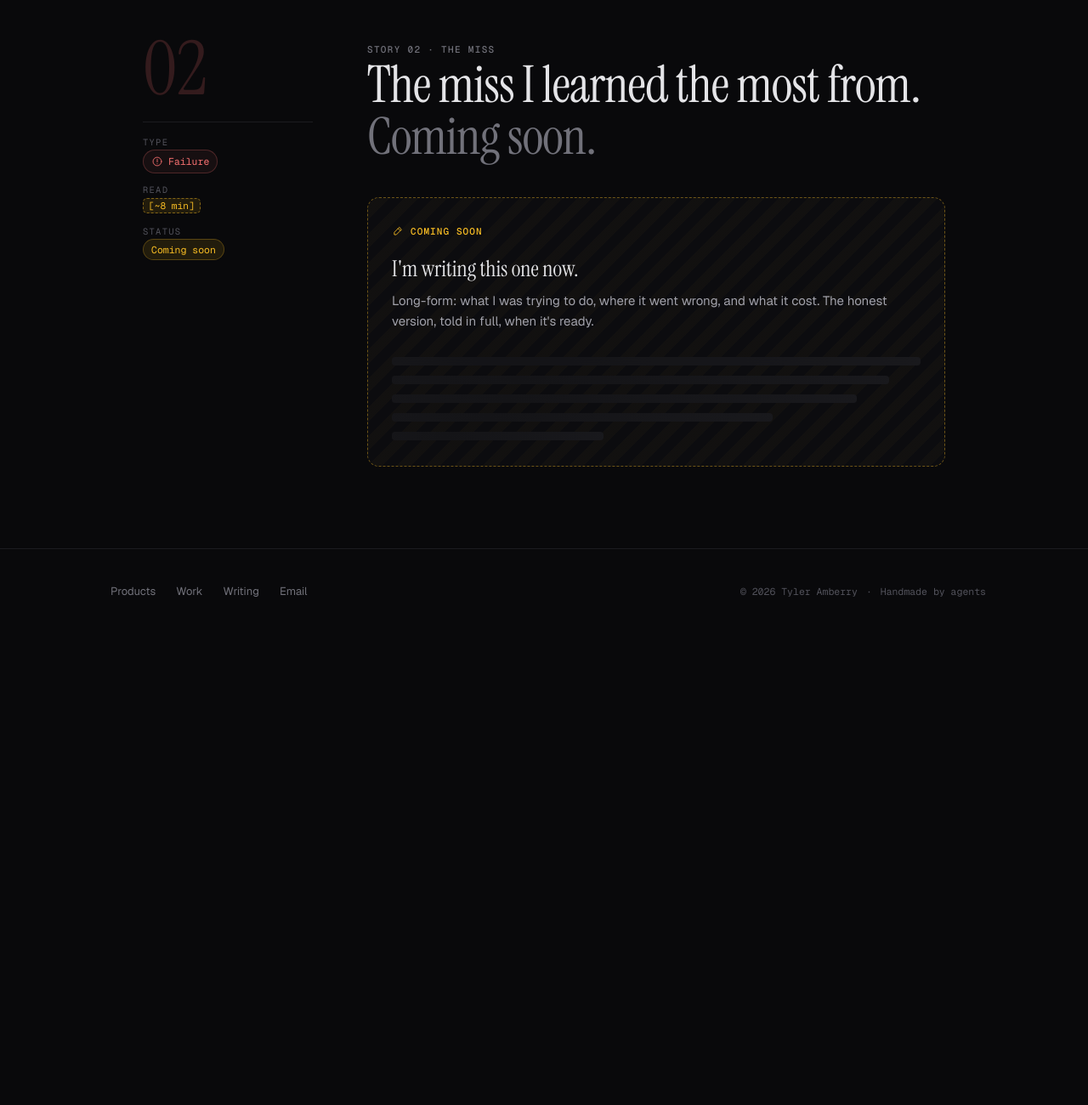
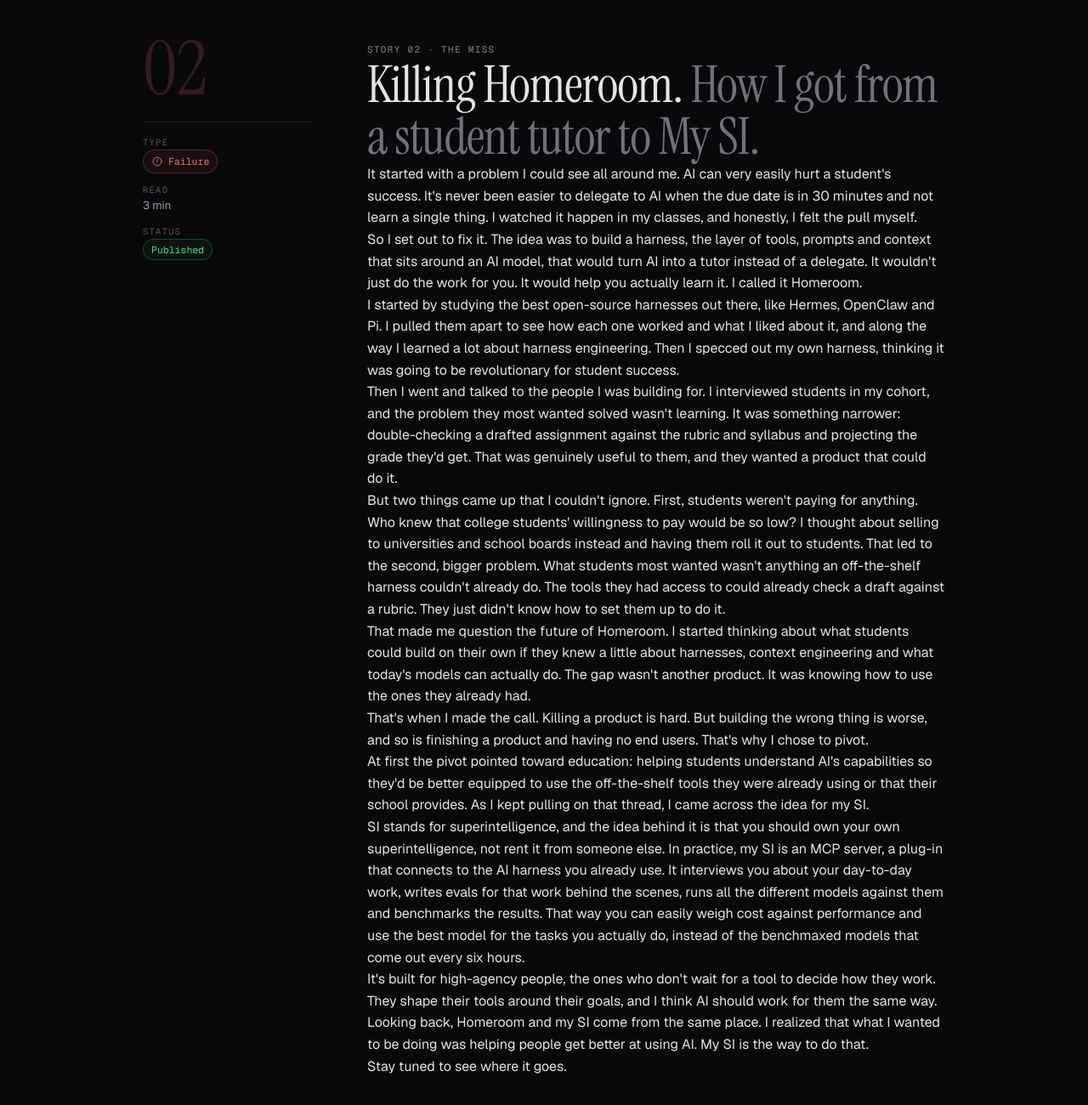
Before and after one commit to tyleramberry/tyleramberry-site, a plain HTML site: page writing.html in a window 1280 px wide. Shown: the part 5200-6500 px from the top of the page at 85% size. Before the commit the page ends 5954 px from the top, so only its background shows below. Drawn offline with nearby package versions, Linux system fonts and the light colour scheme.

Commit message:
Publish Killing Homeroom story; counts 350 pages, 128 skills

```diff
--- a/site.js
+++ b/site.js
@@ -24,7 +24,7 @@
   var TICKER = [
     ["Portfolio", "rebuilt as a static, AI-native site. No framework, no build step"],
     ["My SI", "first outside tester went from interview to one winning model in ~15 min, for $0.07"],
-    ["Second brain", "160 linked pages, 24 agent skills, 7 scheduled jobs"],
+    ["Second brain", "350 linked pages, 128 agent skills, 7 scheduled jobs"],
     ["Sundae Planner", "live in production at sundaeplanner.com"],
     ["Space Tiger AI", "Blueprint-call prep turned into a one-command hypothesis-doc skill"],
     ["Hermes", "5-agent software factory. Nothing ships until QA signs off"]
--- a/writing.html
+++ b/writing.html
@@ -58,7 +58,7 @@
   <section class="wrap page-head" id="stories" style="border-top:1px solid var(--line)">
     <p class="eyebrow"><span class="num">/stories</span> Long-form</p>
     <h2>One that worked. <em>One that didn't.</em></h2>
-    <p class="lede">The calls I wasn't sure about, what I'd do again, and the one I'd take back. Coming soon.</p>
+    <p class="lede">The calls I wasn't sure about, what I'd do again, and the one I'd take back. One is up. The other is coming soon.</p>
   </section>
 
   <!-- SUCCESS -->
@@ -93,20 +93,26 @@
         <span class="n" aria-hidden="true">02</span>
         <dl>
           <div><dt>Type</dt><dd><span class="chip miss"><svg class="i i-sm" aria-hidden="true"><use href="icons.svg#alert"/></svg>Failure</span></dd></div>
-          <div><dt>Read</dt><dd><span class="ph">[~8 min]</span></dd></div>
-          <div><dt>Status</dt><dd><span class="chip draft">Coming soon</span></dd></div>
+          <div><dt>Read</dt><dd>3 min</dd></div>
+          <div><dt>Status</dt><dd><span class="chip live">Published</span></dd></div>
         </dl>
       </aside>
       <div class="story-body reveal">
         <p class="eyebrow">Story 02 · The miss</p>
-        <h2 id="s2">The miss I learned the most from. <em>Coming soon.</em></h2>
+        <h2 id="s2">Killing Homeroom. <em>How I got from a student tutor to My SI.</em></h2>
 
-        <div class="coming" role="note" aria-label="Coming soon">
-          <span class="tag"><svg class="i i-sm" aria-hidden="true"><use href="icons.svg#pen"/></svg>Coming soon</span>
-          <h3>I'm writing this one now.</h3>
-          <p>Long-form: what I was trying to do, where it went wrong, and what it cost. The honest version, told in full, when it's ready.</p>
-          <div class="ghost-lines" aria-hidden="true"><i></i><i></i><i></i><i></i><i></i></div>
-        </div>
+        <p>It started with a problem I could see all around me. AI can very easily hurt a student's success. It's never been easier to delegate to AI when the due date is in 30 minutes and not learn a single thing. I watched it happen in my classes, and honestly, I felt the pull myself.</p>
+        <p>So I set out to fix it. The idea was to build a harness, the layer of tools, prompts and context that sits around an AI model, that would turn AI into a tutor instead of a delegate. It wouldn't just do the work for you. It would help you actually learn it. I called it Homeroom.</p>
+        <p>I started by studying the best open-source harnesses out there, like Hermes, OpenClaw and Pi. I pulled them apart to see how each one worked and what I liked about it, and along the way I learned a lot about harness engineering. Then I specced out my own harness, thinking it was going to be revolutionary for student success.</p>
+        <p>Then I went and talked to the people I was building for. I interviewed students in my cohort, and the problem they most wanted solved wasn't learning. It was something narrower: double-checking a drafted assignment against the rubric and syllabus and projecting the grade they'd get. That was genuinely useful to them, and they wanted a product that could do it.</p>
+        <p>But two things came up that I couldn't ignore. First, students weren't paying for anything. Who knew that college students' willingness to pay would be so low? I thought about selling to universities and school boards instead and having them roll it out to students. That led to the second, bigger problem. What students most wanted wasn't anything an off-the-shelf harness couldn't already do. The tools they had access to could already check a draft against a rubric. They just didn't know how to set them up to do it.</p>
+        <p>That made me question the future of Homeroom. I started thinking about what students could build on their own if they knew a little about harnesses, context engineering and what today's models can actually do. The gap wasn't another product. It was knowing how to use the ones they already had.</p>
+        <p>That's when I made the call. Killing a product is hard. But building the wrong thing is worse, and so is finishing a product and having no end users. That's why I chose to pivot.</p>
+        <p>At first the pivot pointed toward education: helping students understand AI's capabilities so they'd be better equipped to use the off-the-shelf tools they were already using or that their school provides. As I kept pulling on that thread, I came across the idea for my SI.</p>
+        <p>SI stands for superintelligence, and the idea behind it is that you should own your own superintelligence, not rent it from someone else. In practice, my SI is an MCP server, a plug-in that connects to the AI harness you already use. It interviews you about your day-to-day work, writes evals for that work behind the scenes, runs all the different models against them and benchmarks the results. That way you can easily weigh cost against performance and use the best model for the tasks you actually do, instead of the benchmaxed models that come out every six hours.</p>
+        <p>It's built for high-agency people, the ones who don't wait for a tool to decide how they work. They shape their tools around their goals, and I think AI should work for them the same way.</p>
+        <p>Looking back, Homeroom and my SI come from the same place. I realized that what I wanted to be doing was helping people get better at using AI. My SI is the way to do that.</p>
+        <p>Stay tuned to see where it goes.</p>
       </div>
     </div>
   </article>
```
Also changed, not shown: index.html (+1 -1 lines), products.html (+2 -2 lines).
